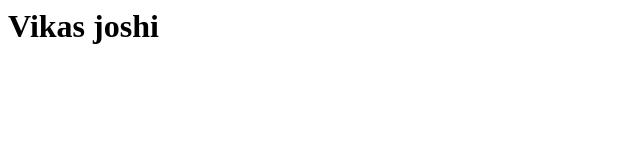
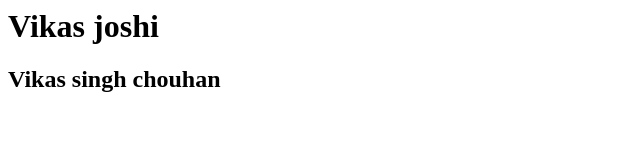
Before and after one commit to 19vikaschouhan/Proparts, a plain HTML site: page index.html in a window 1280 px wide. Shown: the whole page, without its empty margins (0-640 px from the left). Drawn offline with Linux system fonts and the light colour scheme.

Commit message:
Update index.html

```diff
--- a/index.html
+++ b/index.html
@@ -1 +1,2 @@
 <h1>Vikas joshi</h1>
+<h2>Vikas singh chouhan</h2>
```
